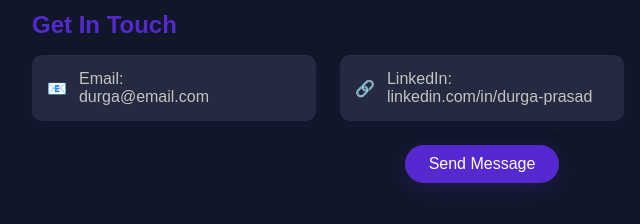
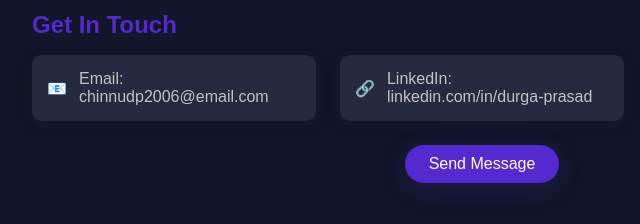
Before and after one commit to chinnudp777/portfolio..., a plain HTML site: page index.html in a window 1280 px wide. Shown: the part 1476-1700 px from the top of the page, 158-798 px from the left. Drawn offline with Linux system fonts and the light colour scheme.

Commit message:
Add files via upload

```diff
--- a/index.html
+++ b/index.html
@@ -244,7 +244,7 @@
       <div class="contact-row">
         <div class="contact-card">
           <div>📧</div>
-          <div>Email:<br>durga@email.com</div>
+          <div>Email:<br>chinnudp2006@email.com</div>
         </div>
         <div class="contact-card">
           <div>🔗</div>
```
